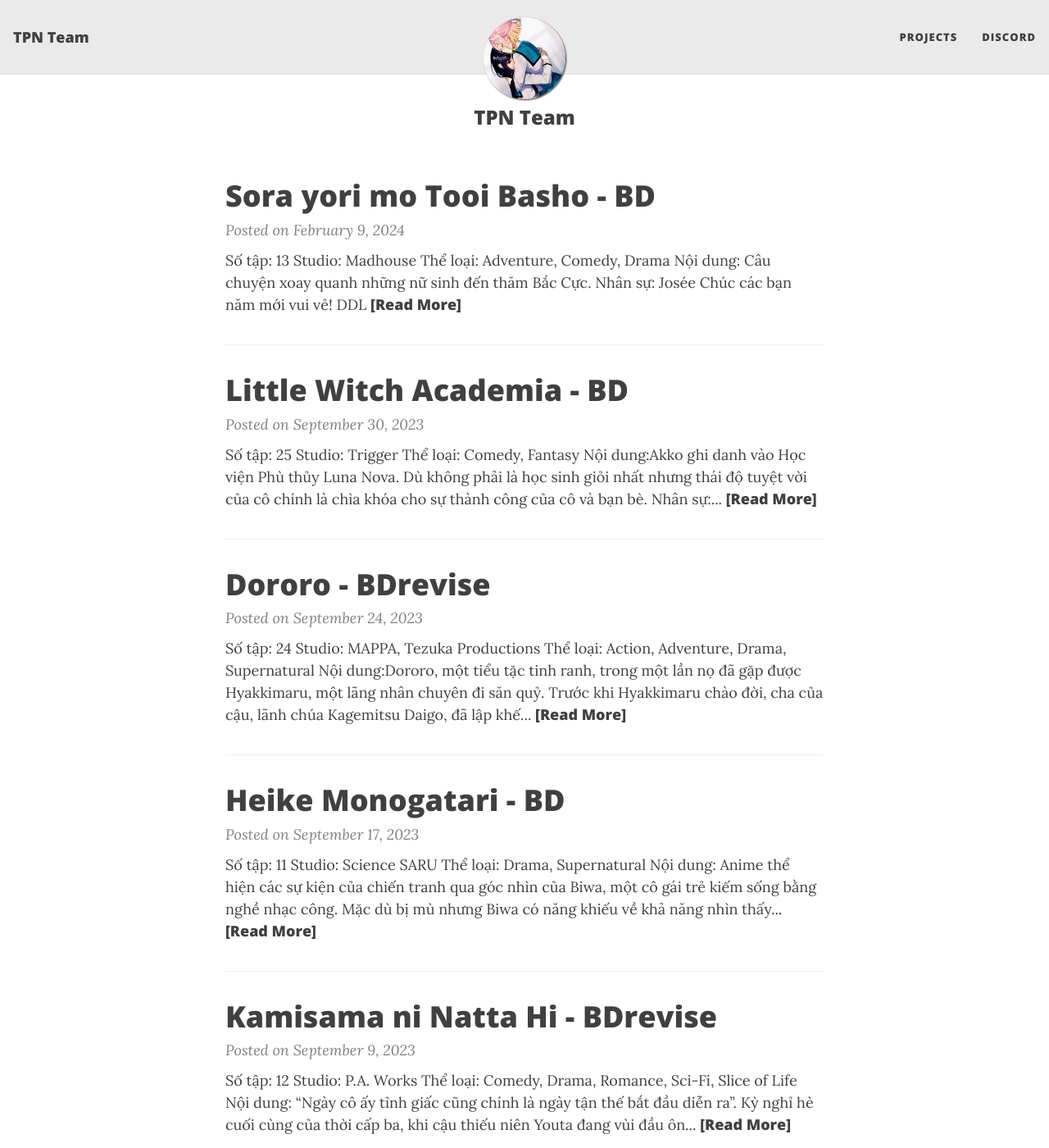
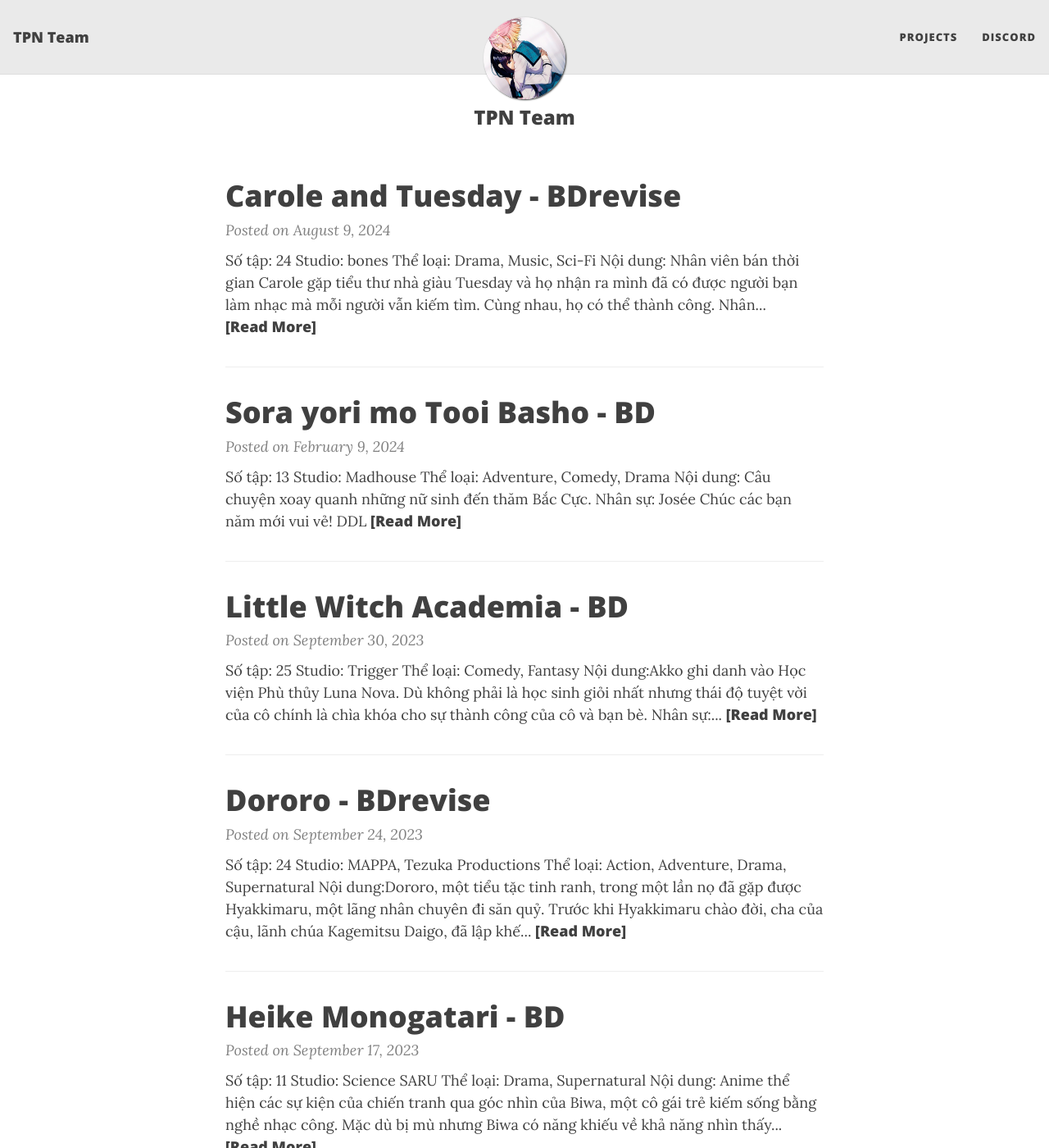
Before and after one commit to TPN-Team/TPN-Team.github.io, a Jekyll site: the page built from index.html, in a window 1280 px wide and 1400 px high. Shown: the whole window at 82% size. Built offline with Jekyll 4.4.1, drawn with Linux system fonts in a browser that asks for light colours; nearby versions of some CDN libraries; the list of posts is cut into pages by our own code.

Commit message:
Carole and Tuesday - BDrevise

```diff
--- /dev/null
+++ b/_posts/2024-08-09-carole-and-tuesday.md
@@ -0,0 +1,22 @@
+---
+layout: post
+title: "Carole and Tuesday - BDrevise"
+share-description: ""
+tags: [Carole and Tuesday]
+comments: false
+---
+
+![Thumb](https://tpn-team.github.io/assets/img/CaroleAndTuesday_thumb.webp){: .mx-auto.d-block :}
+<center>
+<b>Số tập:</b> 24 <br>
+<b>Studio:</b> bones <br>
+<b>Thể loại:</b> Drama, Music, Sci-Fi <br>
+<b>Nội dung:</b> Nhân viên bán thời gian Carole gặp tiểu thư nhà giàu Tuesday và họ nhận ra mình đã có được người bạn làm nhạc mà mỗi người vẫn kiếm tìm. Cùng nhau, họ có thể thành công.<br>
+
+<hr>
+
+<b>Nhân sự:</b> Josée <br>
+Chúc các bạn xem film vui vẻ!<br><br>
+<b><a href="https://github.com/TPN-Team/TPN-Team-DDL/blob/master/Carole%20and%20Tuesday.md">DDL</a></b> <br>
+</center>
+<!-- excerpt-end -->
```
Also changed, not shown: projects.md (+1 -0 lines), assets/img/CaroleAndTuesday.webp (added), assets/img/CaroleAndTuesday_thumb.webp (added).
